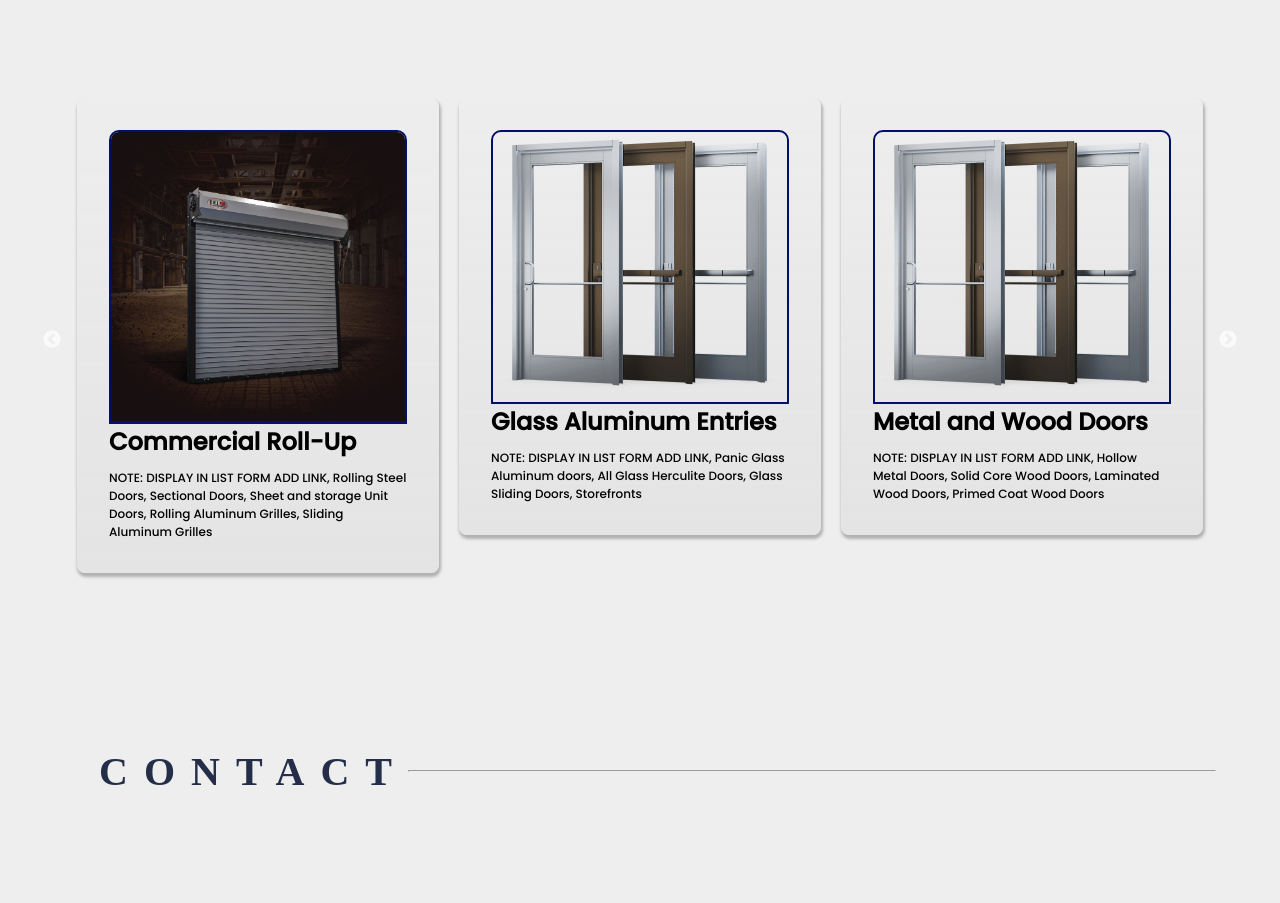
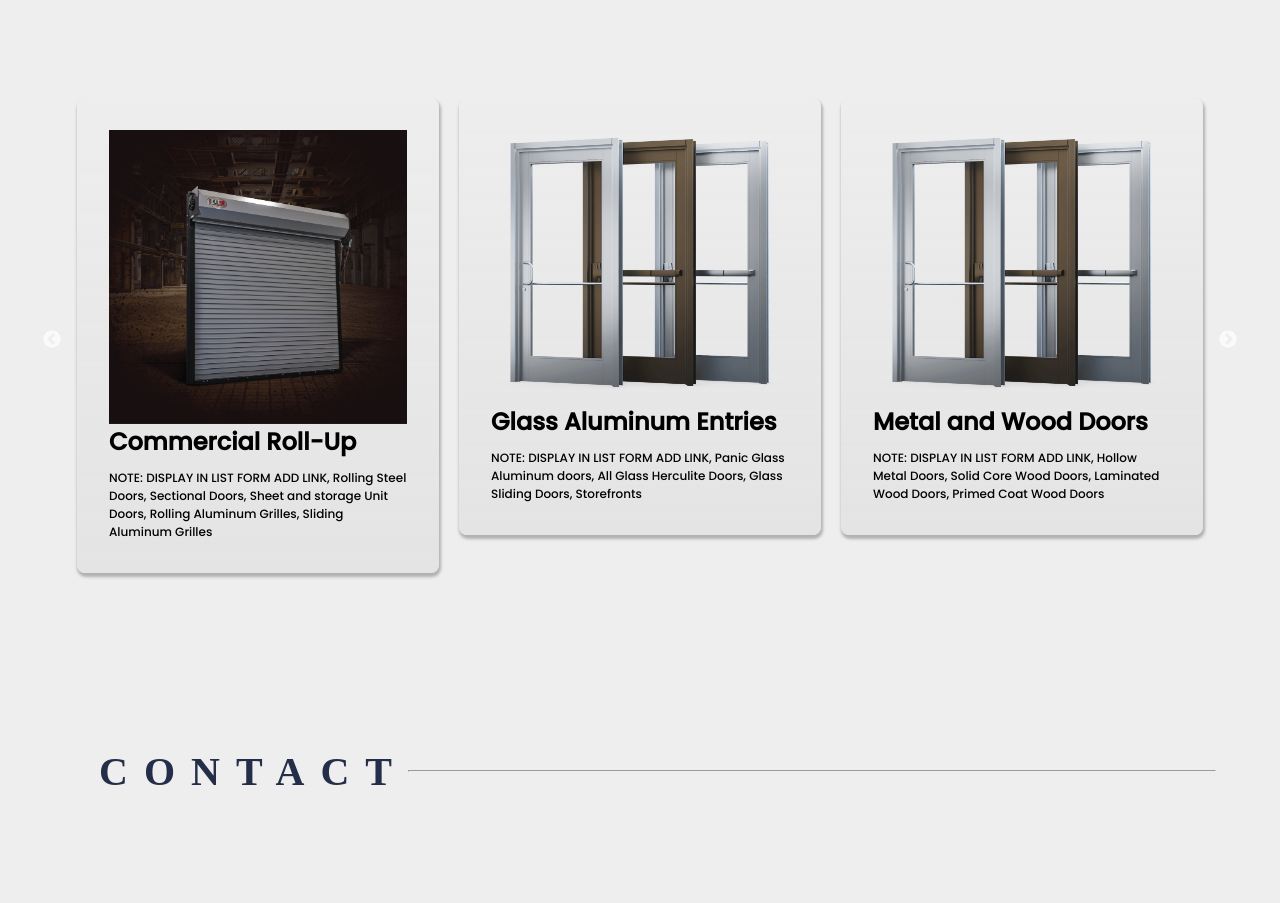
Before and after one commit to enakagawa21/vocal, a React (Create React App) app: page / in a window 1280 px wide. Shown: the part 1500-2403 px from the top of the page. Built offline with nearby package versions, Linux system fonts and the light colour scheme; a web font is replaced by a local one.

Commit message:
removed card image border

```diff
--- a/src/components/doors/Doors.css
+++ b/src/components/doors/Doors.css
@@ -54,6 +54,4 @@
 .card-top > img {
   width: 100%;
   height: 100%;
-  border: rgb(2, 17, 104) 2px solid;
-  border-radius: 10px 10px 0px 0px;
 }
```
